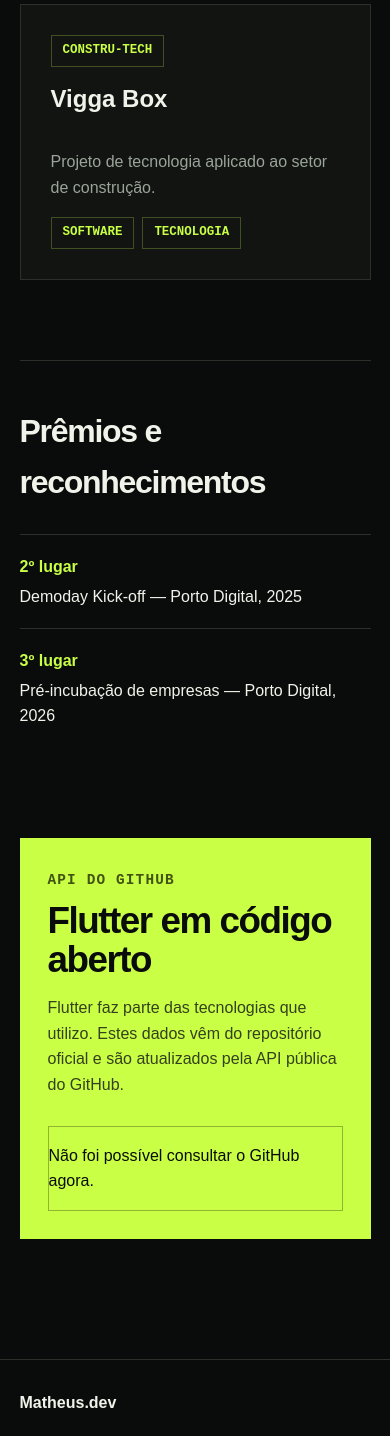
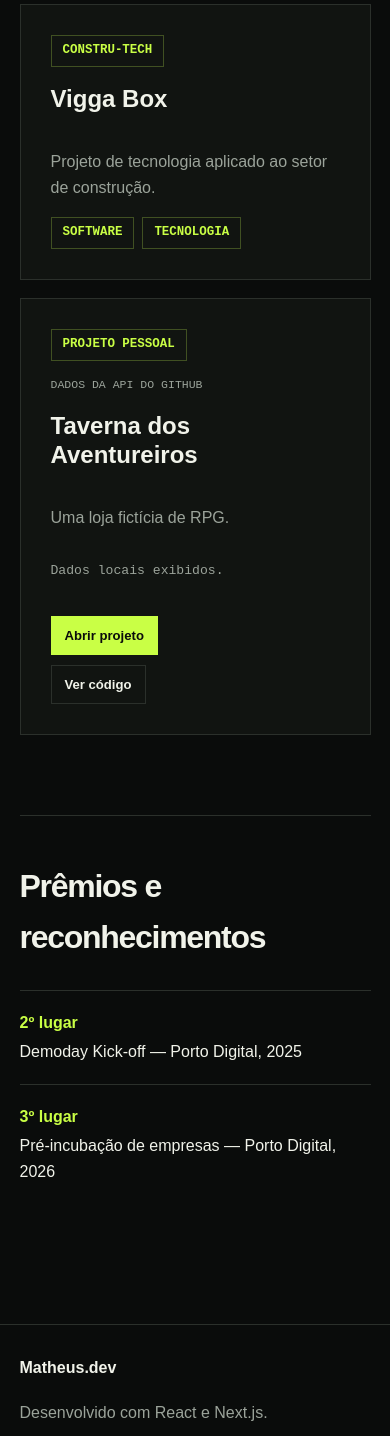
Before and after one commit to MatheusmotaDev/curriculo, a Next.js app: page /projetos in a window 390 px wide. Shown: the part 1109-2545 px from the top of the page. Built offline with nearby package versions, Linux system fonts and the light colour scheme; no server answers.

Commit message:
feat: adiciona o projeto Taverna dos Aventureiros

```diff
--- a/app/globals.css
+++ b/app/globals.css
@@ -296,6 +296,10 @@ nav a:hover {
   grid-template-columns: repeat(3, 1fr);
 }
 
+.projetos-grid {
+  grid-template-columns: repeat(2, 1fr);
+}
+
 .card {
   background: var(--superficie);
   border: 1px solid var(--borda);
@@ -392,6 +396,62 @@ nav a:hover {
   margin-bottom: 0;
 }
 
+.projeto-topo {
+  width: 100%;
+  display: flex;
+  align-items: center;
+  justify-content: space-between;
+  gap: 15px;
+}
+
+.projeto-topo small {
+  color: var(--cinza);
+  font-family: "Courier New", monospace;
+  font-size: 0.72rem;
+  text-align: right;
+  text-transform: uppercase;
+}
+
+.projeto-detalhes {
+  display: flex;
+  flex-wrap: wrap;
+  gap: 18px;
+  margin-top: auto;
+  padding-top: 22px;
+  color: var(--cinza);
+  font-family: "Courier New", monospace;
+  font-size: 0.78rem;
+  text-transform: uppercase;
+}
+
+.status-api {
+  font-family: "Courier New", monospace;
+  font-size: 0.82rem;
+}
+
+.projeto-links {
+  display: flex;
+  gap: 10px;
+  margin-top: 22px;
+}
+
+.projeto-links a {
+  border: 1px solid var(--borda);
+  padding: 8px 13px;
+  font-size: 0.82rem;
+  font-weight: bold;
+}
+
+.projeto-links a:first-child {
+  background: var(--verde);
+  color: #0a0c0b;
+  border-color: var(--verde);
+}
+
+.projeto-links a:hover {
+  border-color: var(--verde);
+}
+
 .premios {
   margin-top: 80px;
   border-top: 1px solid var(--borda);
@@ -414,61 +474,6 @@ nav a:hover {
 
 .premio strong {
   color: var(--verde);
-}
-
-.github-box {
-  display: grid;
-  grid-template-columns: 0.85fr 1.15fr;
-  gap: 70px;
-  margin-top: 90px;
-  background: var(--verde);
-  color: #0a0c0b;
-  padding: 48px;
-}
-
-.github-box .etiqueta {
-  color: #435313;
-}
-
-.github-box h2 {
-  margin: 10px 0 14px;
-  font-size: 2.3rem;
-  line-height: 1.05;
-  letter-spacing: -0.04em;
-}
-
-.github-texto p {
-  margin-bottom: 0;
-  color: #35401d;
-}
-
-.github-dados {
-  display: grid;
-  grid-template-columns: repeat(3, 1fr);
-  align-items: stretch;
-  border: 1px solid rgba(10, 12, 11, 0.3);
-}
-
-.github-dados > div {
-  min-height: 135px;
-  display: flex;
-  flex-direction: column;
-  justify-content: center;
-  padding: 20px;
-  border-right: 1px solid rgba(10, 12, 11, 0.3);
-}
-
-.github-dados > div:last-child {
-  border-right: 0;
-}
-
-.github-dados strong {
-  font-size: 1.6rem;
-}
-
-.github-dados span {
-  font-size: 0.8rem;
-  text-transform: uppercase;
 }
 
 .rodape {
@@ -512,8 +517,7 @@ nav a:hover {
     max-width: 650px;
   }
 
-  .secao-cabecalho,
-  .github-box {
+  .secao-cabecalho {
     grid-template-columns: 1fr;
     gap: 28px;
   }
@@ -563,23 +567,16 @@ nav a:hover {
     padding-top: 40px;
   }
 
-  .resumo,
-  .github-dados {
+  .resumo {
     grid-template-columns: 1fr;
   }
 
-  .resumo div,
-  .github-dados > div {
+  .resumo div {
     border-right: 0;
     border-bottom: 1px solid var(--borda);
   }
 
-  .github-dados > div {
-    border-bottom-color: rgba(10, 12, 11, 0.3);
-  }
-
-  .resumo div:last-child,
-  .github-dados > div:last-child {
+  .resumo div:last-child {
     border-bottom: 0;
   }
 
@@ -602,7 +599,13 @@ nav a:hover {
     gap: 4px;
   }
 
-  .github-box {
-    padding: 28px;
+  .projeto-topo,
+  .projeto-links {
+    align-items: flex-start;
+    flex-direction: column;
+  }
+
+  .projeto-topo small {
+    text-align: left;
   }
 }
--- a/app/projetos/page.js
+++ b/app/projetos/page.js
@@ -1,4 +1,4 @@
-import GitHubFlutter from "@/components/GitHubFlutter";
+import ProjetoGitHub from "@/components/ProjetoGitHub";
 
 const projetos = [
   { nome: "Avança Fácil", tipo: "Ed-tech", texto: "Projeto de tecnologia voltado para o setor de educação." },
@@ -13,7 +13,7 @@ export default function Projetos() {
       <h1>Ideias das quais faço parte</h1>
       <p className="introducao">Projetos em diferentes mercados nos quais atuo como engenheiro de software.</p>
 
-      <div className="grade-cards">
+      <div className="grade-cards projetos-grid">
         {projetos.map((projeto) => (
           <article className="card projeto" key={projeto.nome}>
             <span className="tipo">{projeto.tipo}</span>
@@ -22,6 +22,8 @@ export default function Projetos() {
             <div className="tags"><span>Software</span><span>Tecnologia</span></div>
           </article>
         ))}
+
+        <ProjetoGitHub />
       </div>
 
       <section className="premios">
@@ -36,7 +38,6 @@ export default function Projetos() {
         </div>
       </section>
 
-      <GitHubFlutter />
     </section>
   );
 }
--- a/app/sobre/page.js
+++ b/app/sobre/page.js
@@ -26,7 +26,7 @@ export default function Sobre() {
           </div>
           <p>
             O Next.js organiza as páginas, o React monta os componentes, o CSS
-            cuida do visual e a API do GitHub fornece dados para a página de projetos.
+            cuida do visual e a API do GitHub atualiza os dados de um projeto pessoal.
           </p>
         </article>
       </div>
--- a/components/GitHubFlutter.js
+++ /dev/null
@@ -1,56 +0,0 @@
-"use client";
-
-import { useEffect, useState } from "react";
-
-export default function GitHubFlutter() {
-  const [repositorio, setRepositorio] = useState(null);
-  const [erro, setErro] = useState(false);
-
-  useEffect(() => {
-    fetch("https://api.github.com/repos/flutter/flutter")
-      .then((resposta) => resposta.json())
-      .then((dados) => setRepositorio(dados))
-      .catch(() => setErro(true));
-  }, []);
-
-  function numeroCurto(numero) {
-    return new Intl.NumberFormat("pt-BR", {
-      notation: "compact",
-    }).format(numero);
-  }
-
-  return (
-    <section className="github-box">
-      <div className="github-texto">
-        <span className="etiqueta">API do GitHub</span>
-        <h2>Flutter em código aberto</h2>
-        <p>
-          Flutter faz parte das tecnologias que utilizo. Estes dados vêm do
-          repositório oficial e são atualizados pela API pública do GitHub.
-        </p>
-      </div>
-
-      <div className="github-dados">
-        {!repositorio && !erro && <p>Buscando dados do GitHub...</p>}
-        {erro && <p>Não foi possível consultar o GitHub agora.</p>}
-
-        {repositorio && (
-          <>
-            <div>
-              <strong>{numeroCurto(repositorio.stargazers_count)}</strong>
-              <span>estrelas</span>
-            </div>
-            <div>
-              <strong>{numeroCurto(repositorio.forks_count)}</strong>
-              <span>forks</span>
-            </div>
-            <div>
-              <strong>{repositorio.language}</strong>
-              <span>linguagem principal</span>
-            </div>
-          </>
-        )}
-      </div>
-    </section>
-  );
-}
--- /dev/null
+++ b/components/ProjetoGitHub.js
@@ -0,0 +1,59 @@
+"use client";
+
+import { useEffect, useState } from "react";
+
+export default function ProjetoGitHub() {
+  const [projeto, setProjeto] = useState(null);
+  const [erro, setErro] = useState(false);
+
+  useEffect(() => {
+    fetch("https://api.github.com/repos/MatheusmotaDev/Taverna-dos-aventureiros")
+      .then((resposta) => {
+        if (!resposta.ok) {
+          throw new Error("Erro ao consultar o GitHub");
+        }
+
+        return resposta.json();
+      })
+      .then((dados) => setProjeto(dados))
+      .catch(() => setErro(true));
+  }, []);
+
+  function formatarData(data) {
+    return new Date(data).toLocaleDateString("pt-BR", {
+      month: "short",
+      year: "numeric",
+    });
+  }
+
+  return (
+    <article className="card projeto projeto-github">
+      <div className="projeto-topo">
+        <span className="tipo">Projeto pessoal</span>
+        <small>Dados da API do GitHub</small>
+      </div>
+
+      <h2>Taverna dos Aventureiros</h2>
+      <p>{projeto?.description || "Uma loja fictícia de RPG."}</p>
+
+      {!projeto && !erro && <p className="status-api">Consultando o GitHub...</p>}
+      {erro && <p className="status-api">Dados locais exibidos.</p>}
+
+      {projeto && (
+        <div className="projeto-detalhes">
+          <span>{projeto.language}</span>
+          <span>Atualizado em {formatarData(projeto.updated_at)}</span>
+        </div>
+      )}
+
+      <div className="projeto-links">
+        <a href="https://taverna-dos-aventureiros.vercel.app" target="_blank" rel="noreferrer">
+          Abrir projeto
+        </a>
+        <a href="https://github.com/MatheusmotaDev/Taverna-dos-aventureiros" target="_blank" rel="noreferrer">
+          Ver código
+        </a>
+      </div>
+    </article>
+  );
+}
```
Also changed, not shown: 1 other file (tests, documents, lock files or other folders).
